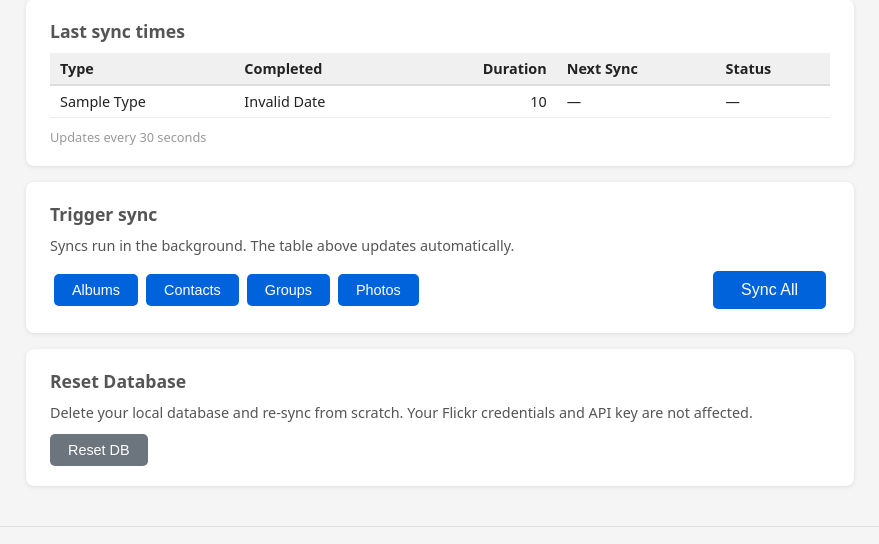
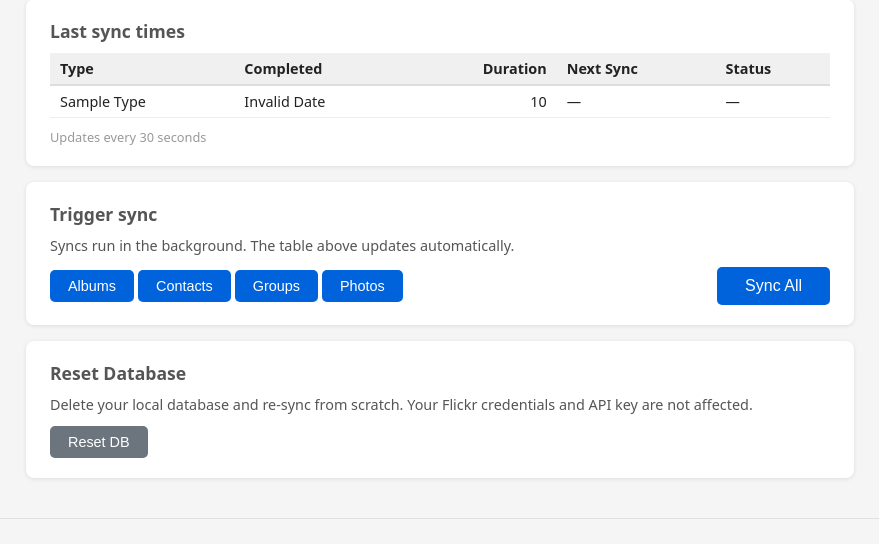
Before and after one commit to kc9yjp/mre_flickr_mcp, a Python web app: template templates/sync.html in a window 1280 px wide. Shown: the part 134-678 px from the top of the page, without its empty margins (200-1079 px from the left). Run offline with Jinja, Linux system fonts and the light colour scheme; the template is opened without the code that fills it: most values are stand-ins (such as "Sample title", 1, 10 or a date in 2020).

Commit message:
fix: use gap instead of margin for sync button spacing
.sync-btn-group now uses gap: 4px for consistent flex spacing.
Removes the redundant .sync-form .btn { margin: 4px } that was
doing the same job via a different mechanism.

Co-Authored-By: Claude Sonnet 4.6 <noreply@anthropic.com>

```diff
--- a/static/style.css
+++ b/static/style.css
@@ -66,9 +66,8 @@ footer a { color: #888; }
 
 /* Sync */
 .sync-form { display: inline; }
-.sync-form .btn { margin: 4px; }
 .sync-btn-row { display: flex; align-items: center; justify-content: space-between; flex-wrap: wrap; gap: 8px; margin-top: 4px; }
-.sync-btn-group { display: flex; flex-wrap: wrap; gap: 0; }
+.sync-btn-group { display: flex; flex-wrap: wrap; gap: 4px; }
 .btn-lg { padding: 10px 28px; font-size: 1rem; }
 .sync-running-badge { display: inline-block; background: #fff3cd; color: #856404;
                       border: 1px solid #ffc107; border-radius: 4px;
```
